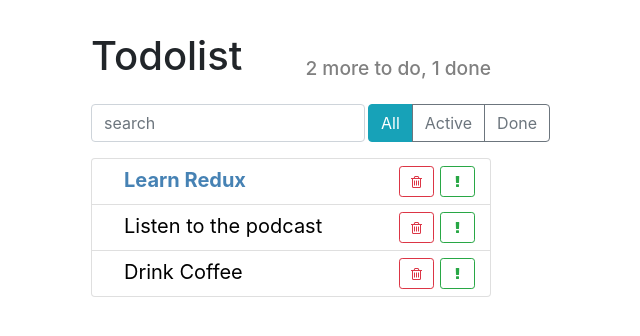
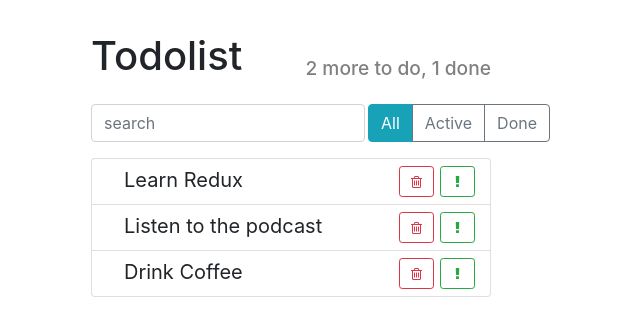
Before and after one commit to FFiillaattoovv/todo, a React (Create React App) app: page / in a window 1280 px wide. Shown: the top 336 px of the page, without its empty margins (349-989 px from the left). Built offline with nearby package versions, Linux system fonts and the light colour scheme.

Commit message:
Add feature to (remove, done, important) todolist

```diff
--- a/src/components/App/App.tsx
+++ b/src/components/App/App.tsx
@@ -3,14 +3,33 @@ import {AppHeader} from "../AppHeader/AppHeader";
 import {ItemStatusFilter} from "../ItemStatusFilter/ItemStatusFilter";
 import {TodoList} from "../TodoList/TodoList";
 import "./App.css"
+import {Component} from "react";
 
-export const App = () => {
+export class App extends Component<{}, AppStateType> {
 
-    const todos: TodosType = [
+    state = {
+        todos: [
             {id: 1, label: 'Learn Redux', important: true},
             {id: 2, label: 'Listen to the podcast', important: false},
             {id: 3, label: 'Drink Coffee', important: false},
         ]
+    }
+
+    deleteItem = (id: number) => {
+        this.setState(({todos}) => {
+            const index = todos.findIndex(todo => todo.id === id)
+            const newArray = [
+                ...todos.slice(0, index),
+                ...todos.slice(index + 1)
+            ]
+
+            return {
+                todos: newArray
+            }
+        })
+    }
+
+    render() {
 
         return (
             <div className="todo-app">
@@ -19,19 +38,20 @@ export const App = () => {
                     <SearchPanel/>
                     <ItemStatusFilter/>
                 </div>
-            <TodoList todos={todos}/>
+                <TodoList todos={this.state.todos} onDeleted={this.deleteItem}/>
             </div>
         )
+    }
 }
 
 
 // types
+type AppStateType = {
+    todos: TodosType
+}
 export type TodoType = {
     id: number
     label: string
     important: boolean
 }
 export type TodosType = Array<TodoType>
-export type TodosPropsType = {
-    todos: TodosType
-}
--- a/src/components/ItemStatusFilter/ItemStatusFilter.tsx
+++ b/src/components/ItemStatusFilter/ItemStatusFilter.tsx
@@ -1,4 +1,7 @@
-export const ItemStatusFilter = () => {
+import {Component} from "react";
+
+export class ItemStatusFilter extends Component {
+    render() {
         return (
             <div className="btn-group">
                 <button type="button" className="btn btn-info">All</button>
@@ -7,5 +10,6 @@ export const ItemStatusFilter = () => {
             </div>
         )
     }
+}
 
 // types
--- a/src/components/TodoList/TodoList.tsx
+++ b/src/components/TodoList/TodoList.tsx
@@ -1,15 +1,20 @@
 import {FC} from "react";
 import {TodoListItem} from "./TodoListItem/TodoListItem";
 import "./TodoList.css";
-import {TodosPropsType, TodoType} from "../App/App";
+import {TodosType, TodoType} from "../App/App";
 
-export const TodoList: FC<TodosPropsType> = ({todos}) => {
+export const TodoList: FC<TodoListPropsType> = ({todos, onDeleted}) => {
 
     const elements = todos.map((todo: TodoType) => {
         const {id, ...todoProps} = todo
+
+        const onDeletedHandler = () => {
+            onDeleted(id)
+        }
+
         return (
             <li key={id} className="list-group-item">
-                <TodoListItem {...todoProps}/>
+                <TodoListItem {...todoProps} onDeleted={onDeletedHandler}/>
             </li>
         )
     })
@@ -18,3 +23,9 @@ export const TodoList: FC<TodosPropsType> = ({todos}) => {
         <ul className="list-group todo-list">{elements}</ul>
     )
 }
+
+//types
+type TodoListPropsType = {
+    todos: TodosType
+    onDeleted: (id: number) => void
+}
--- a/src/components/TodoList/TodoListItem/TodoListItem.tsx
+++ b/src/components/TodoList/TodoListItem/TodoListItem.tsx
@@ -1,31 +1,63 @@
-import {CSSProperties, FC} from "react";
+import {Component} from "react";
 import "./TodoListItem.css"
 
-export const TodoListItem: FC<TodoListItemPropsType> = ({label, important = false}) => {
-    const style: CSSProperties = {
-        color: important ? 'steelblue' : 'black',
-        fontWeight: important ? 'bold' : 'normal'
+export class TodoListItem extends Component<TodoListItemPropsType, TodoListItemStateType> {
+    static defaultProps = {important: false}
+
+    state = {
+        done: false,
+        important: false,
     }
 
-    return (
-        <span className="todo-list-item">
-            <span style={style} className="todo-list-item-label">
+    onLabelClick = () => {
+        this.setState(({done}) => {
+            return {
+                done: !done
+            }
+        })
+    }
+
+    onMarkImportant = () => {
+        this.setState(({important}) => {
+            return {
+                important: !important
+            }
+        })
+    }
+
+    render() {
+        const {label} = this.props;
+        const {done, important} = this.state;
+        let classNames = "todo-list-item"
+
+        if (done) classNames += " done"
+        if (important) classNames += " important"
+
+        return (
+            <span className={classNames}>
+            <span className="todo-list-item-label" onClick={this.onLabelClick}>
                 {label}
             </span>
 
-            <button type="button" className="btn btn-outline-success btn-sm float-right">
+            <button type="button" className="btn btn-outline-success btn-sm float-right" onClick={this.onMarkImportant}>
                 <i className="fa fa-exclamation"/>
             </button>
 
-            <button type="button" className="btn btn-outline-danger btn-sm float-right">
+            <button type="button" className="btn btn-outline-danger btn-sm float-right" onClick={this.props.onDeleted}>
                 <i className="fa fa-trash-o"/>
             </button>
         </span>
-    )
+        )
+    }
 }
 
 // types
 type TodoListItemPropsType = {
     label: string
     important: boolean
+    onDeleted: () => void
 }
+type TodoListItemStateType = {
+    done: boolean
+    important: boolean
+}
```
Lines whose indentation alone changed are shown as unchanged.
